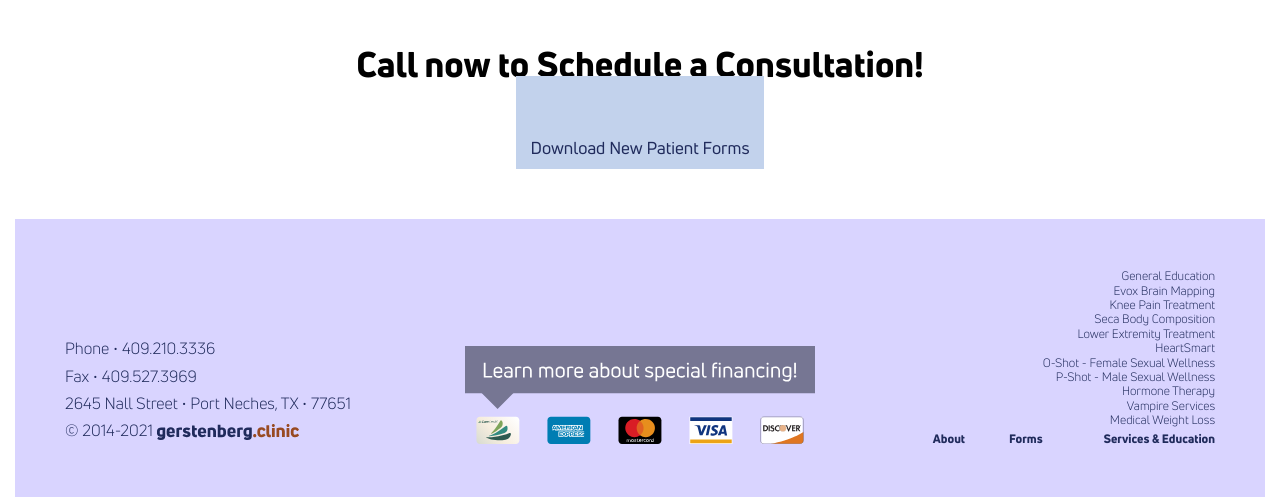
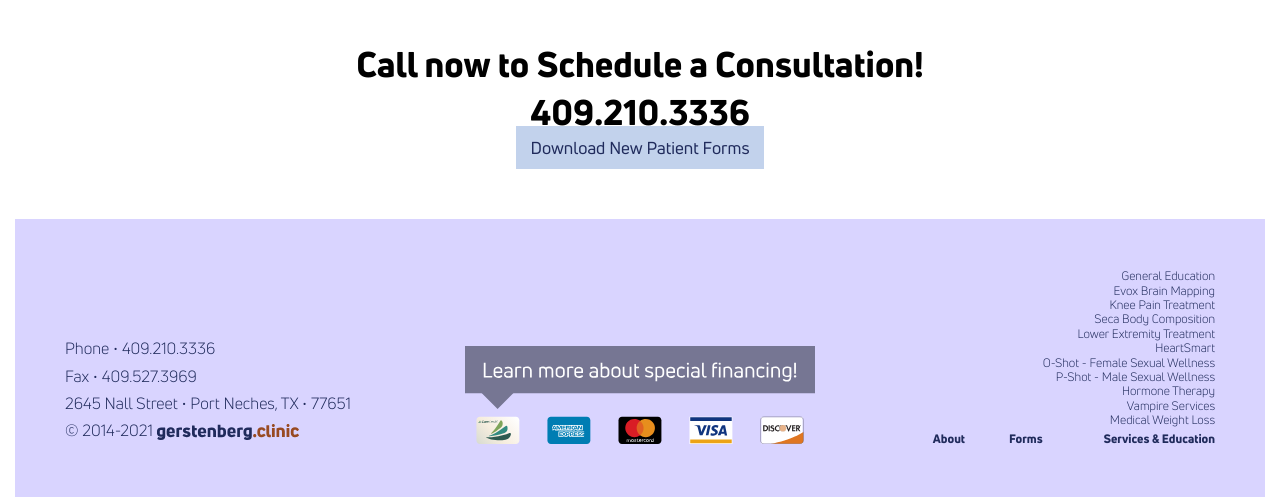
Before and after one commit to theneverwoods/gerstenberg.clinic, a Jekyll site: the page built from services/seca.html, in a window 1280 px wide. Shown: the part 2262-2759 px from the top of the page. Built offline with Jekyll 4.4.1, drawn with Linux system fonts in a browser that asks for light colours.

Commit message:
Update schedule-consultation.html

```diff
--- a/_includes/schedule-consultation.html
+++ b/_includes/schedule-consultation.html
@@ -1,5 +1,5 @@
 <section class="schedule-consultation center">
   <h2>Call now to Schedule a Consultation!</h2>
-    <a href="tel:409-210-3336"><h2>409.210.3336</h2></a>
-  <a style="padding-top: 60px" href="{{ site.baseurl }}/forms" class="btn">Download New Patient Forms</a>
+    <a style="padding-top: 60px" href="tel:409-210-3336"><h2>409.210.3336</h2></a>
+  <a href="{{ site.baseurl }}/forms" class="btn">Download New Patient Forms</a>
 </section>
```
